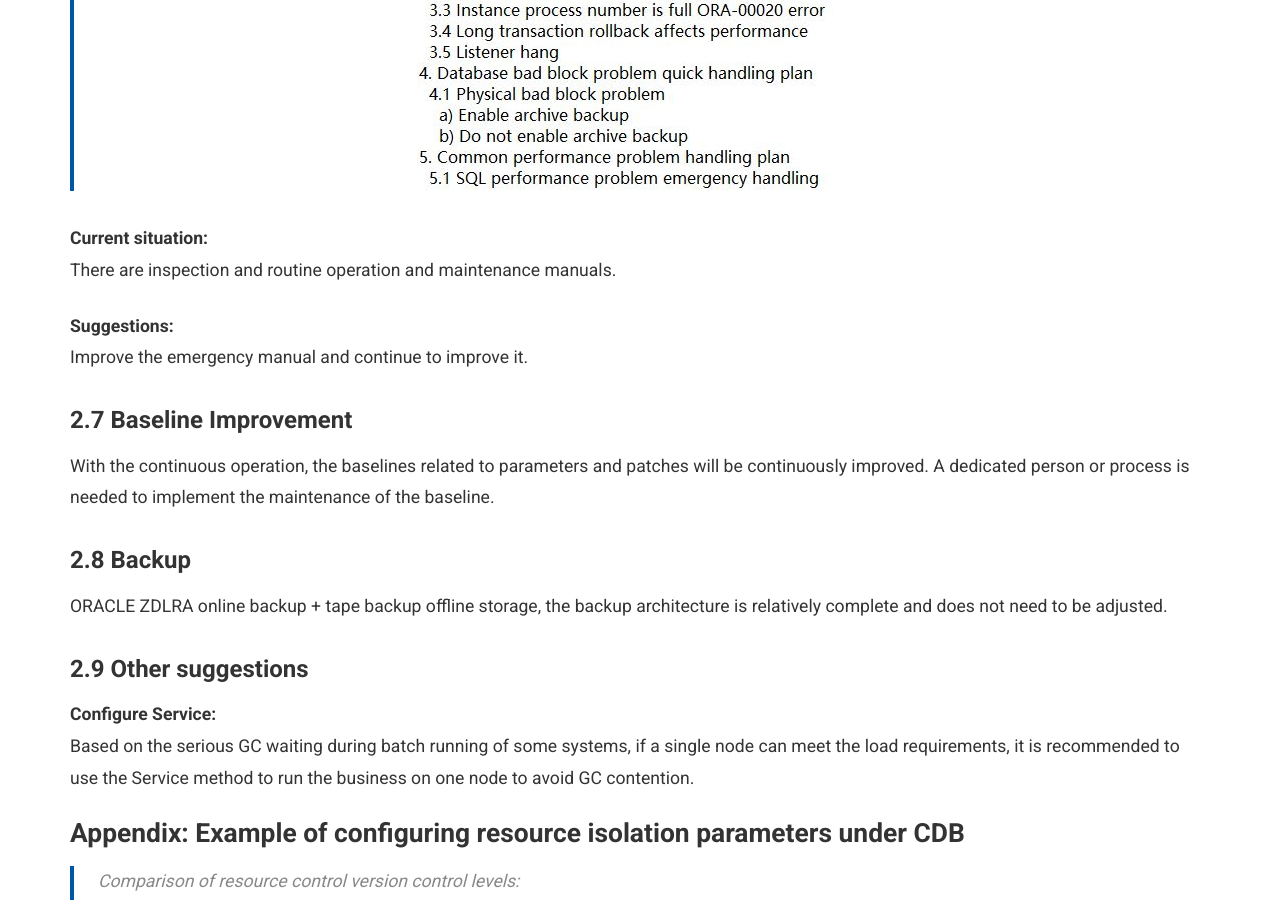
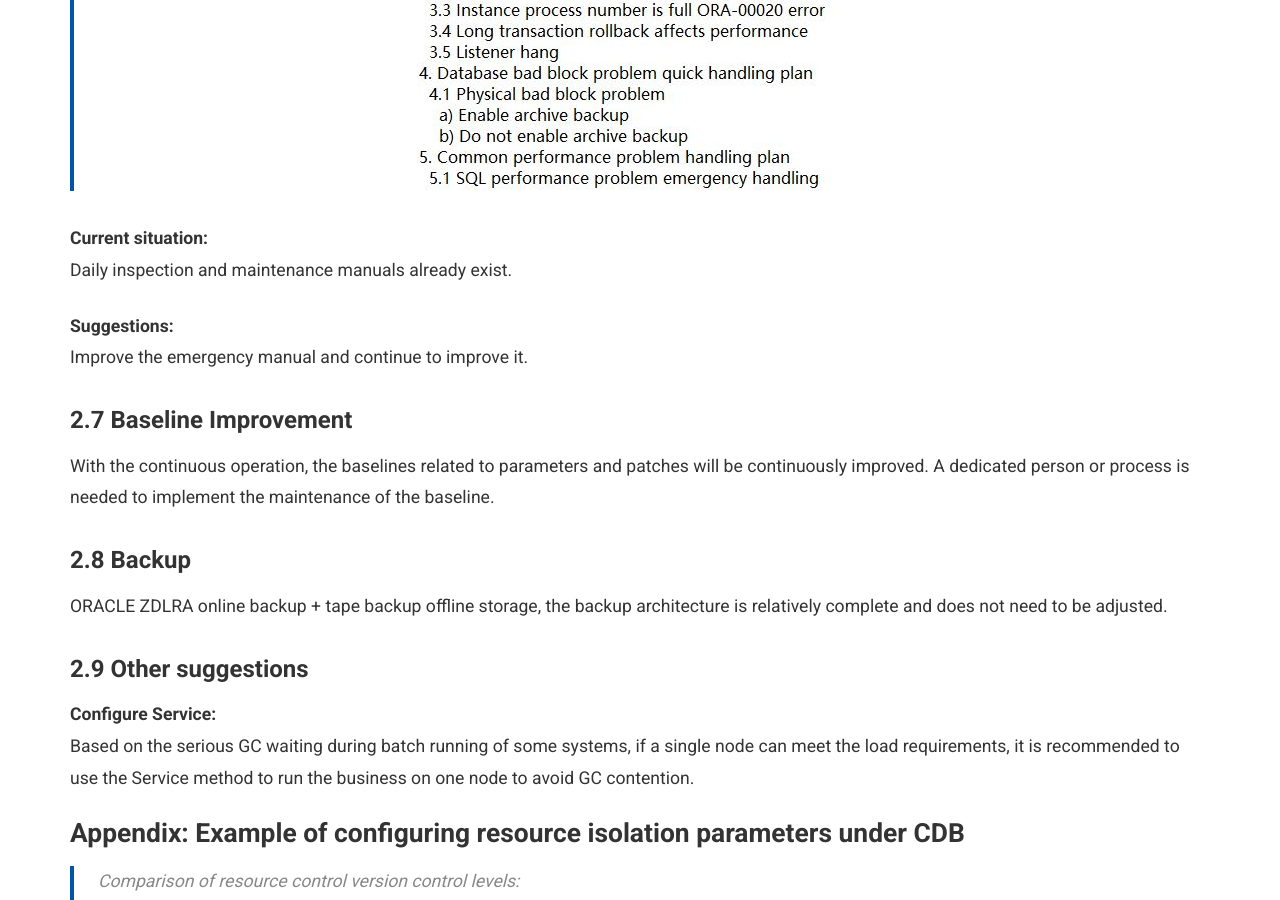
Before and after one commit to goodwaysIT/en, a Jekyll site: the page built from _posts/2025-05-27-ORACLE-19C-Database-Architecture-and-Operation-and-Maintenance-Guide.md, in a window 1280 px wide and 900 px high, scrolled down 8987 px. Built offline with Jekyll 4.4.1, drawn with Linux system fonts in a browser that asks for light colours; some of the changed text lies outside the part shown.

Commit message:
Update 2025-05-27-ORACLE-19C-Database-Architecture-and-Operation-and-Maintenance-Guide.md

```diff
--- a/_posts/2025-05-27-ORACLE-19C-Database-Architecture-and-Operation-and-Maintenance-Guide.md
+++ b/_posts/2025-05-27-ORACLE-19C-Database-Architecture-and-Operation-and-Maintenance-Guide.md
@@ -16,7 +16,7 @@
 <TABLE>
 <TR>
 <TD align="left">
-<FONT><strong>19C version database operation and maintenance system:</strong></FONT>
+<FONT><strong>19C version database operation and maintenance architecture:</strong></FONT>
 </TD>
 </TR>
 <TR>
@@ -229,7 +229,7 @@
 > ![maintenance](https://goodwaysit.github.io/en/assets/images/database/maintenance.jpg#pic_left)
 
 **Current situation:**
-There are inspection and routine operation and maintenance manuals.
+Daily inspection and maintenance manuals already exist.
 
 **Suggestions:**
 Improve the emergency manual and continue to improve it.
```
